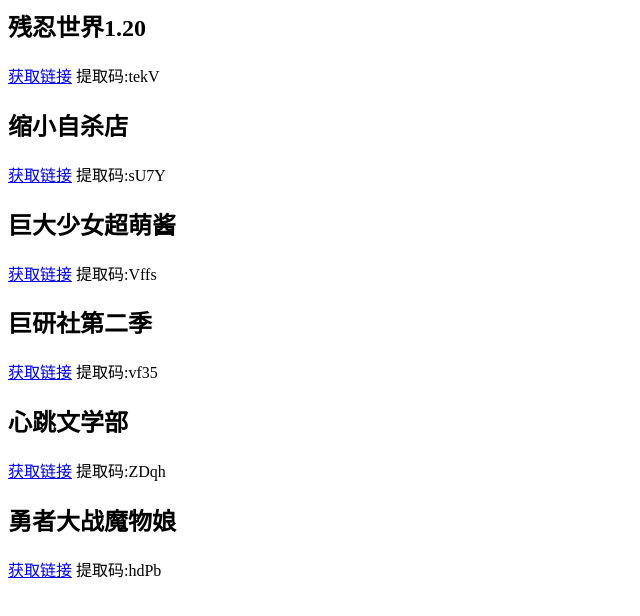
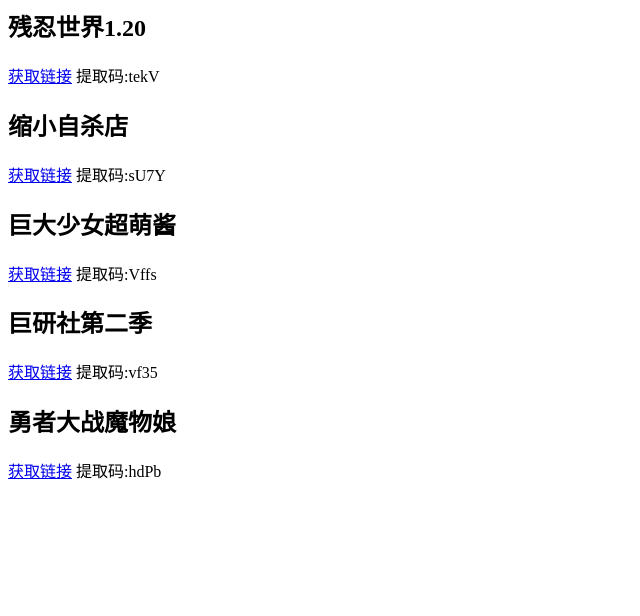
Before and after one commit to wiuwiuyhdh/gtsn.github.io, a plain HTML site: page index.html in a window 1280 px wide. Shown: the whole page, without its empty margins (0-640 px from the left). Drawn offline with Linux system fonts and the light colour scheme.

Commit message:
Update index.html

```diff
--- a/index.html
+++ b/index.html
@@ -12,8 +12,5 @@
 <h2>巨研社第二季</h2>
 <p><a href="https://pan.quark.cn/s/c8d35b149036">获取链接</a>    提取码:vf35</p>
 
-<h2>心跳文学部</h2>
-<p><a href="https://pan.quark.cn/s/0977cee7fa58">获取链接</a>    提取码:ZDqh</p>
-
 <h2>勇者大战魔物娘</h2>
 <p><a href="https://pan.quark.cn/s/7958705988b7">获取链接</a>    提取码:hdPb</p>
```
